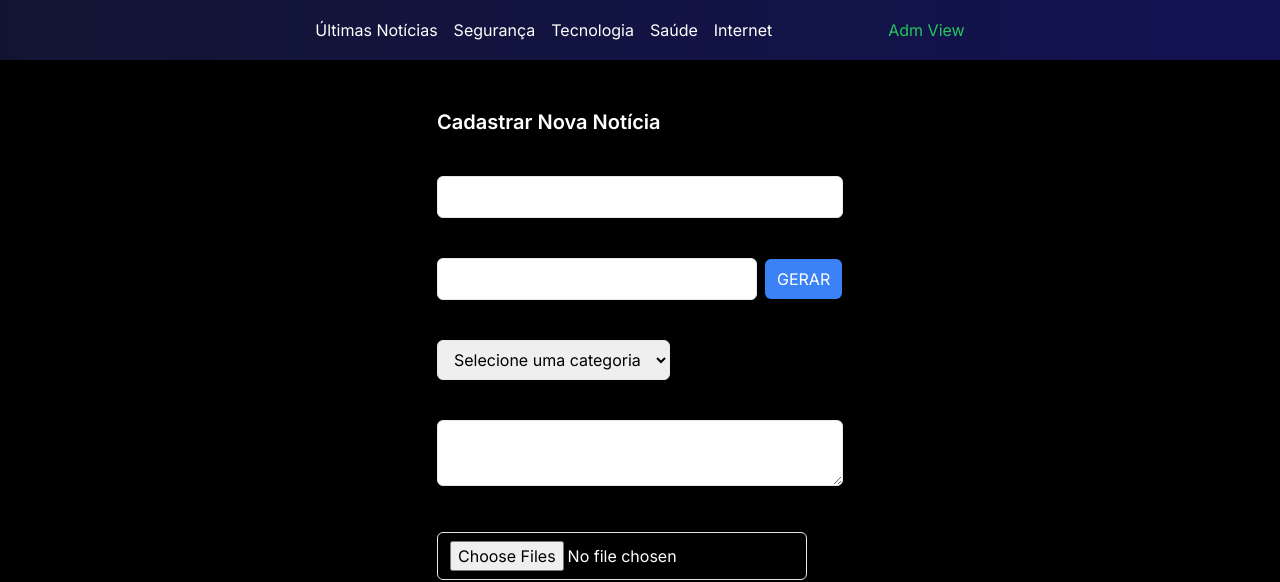
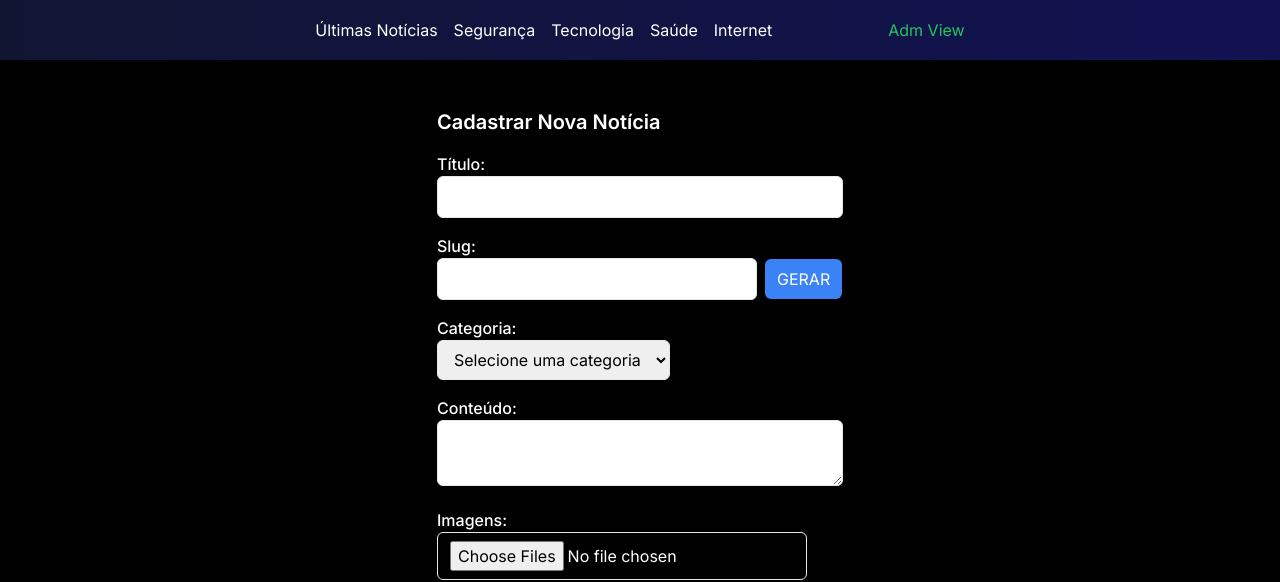
Before and after one commit to joaopedromateus/nextnews-client, a Next.js app: page /admin in a window 1280 px wide. Shown: the top 582 px of the page. Built offline with nearby package versions, Linux system fonts and the light colour scheme; no server answers; sample sign-in values are in the browser's storage.

Commit message:
Edit Admin page pt.2

```diff
--- a/src/app/admin/page.tsx
+++ b/src/app/admin/page.tsx
@@ -166,7 +166,7 @@ const AdminPage: React.FC = () => {
             <h1 className="text-xl font-semibold mb-4">Cadastrar Nova Notícia</h1>
             <form onSubmit={handleSubmit}>
               <div className="mb-4">
-                <label className="block font-medium text-black">Título:</label>
+                <label className="block font-medium text-white">Título:</label>
                 <input
                   type="text"
                   name="title"
@@ -177,7 +177,7 @@ const AdminPage: React.FC = () => {
                 />
               </div>
               <div className="mb-4">
-                <label className="block font-medium text-black">Slug:</label>
+                <label className="block font-medium text-white">Slug:</label>
                 <input
                   type="text"
                   name="slug"
@@ -195,7 +195,7 @@ const AdminPage: React.FC = () => {
                 </button>
               </div>
               <div className="mb-4">
-                <label className="block font-medium">Categoria:</label>
+                <label className="block font-medium text-white">Categoria:</label>
                 <select
                   name="category"
                   value={formData.category}
@@ -212,7 +212,7 @@ const AdminPage: React.FC = () => {
                 </select>
               </div>
               <div className="mb-4">
-                <label className="block font-medium text-black">Conteúdo:</label>
+                <label className="block font-medium text-white">Conteúdo:</label>
                 <textarea
                   name="content"
                   value={formData.content}
@@ -222,7 +222,7 @@ const AdminPage: React.FC = () => {
                 />
               </div>
               <div className="mb-4">
-                <label className="block font-medium">Imagens:</label>
+                <label className="block font-medium text-white">Imagens:</label>
                 <input
                   type="file"
                   name="images"
```
